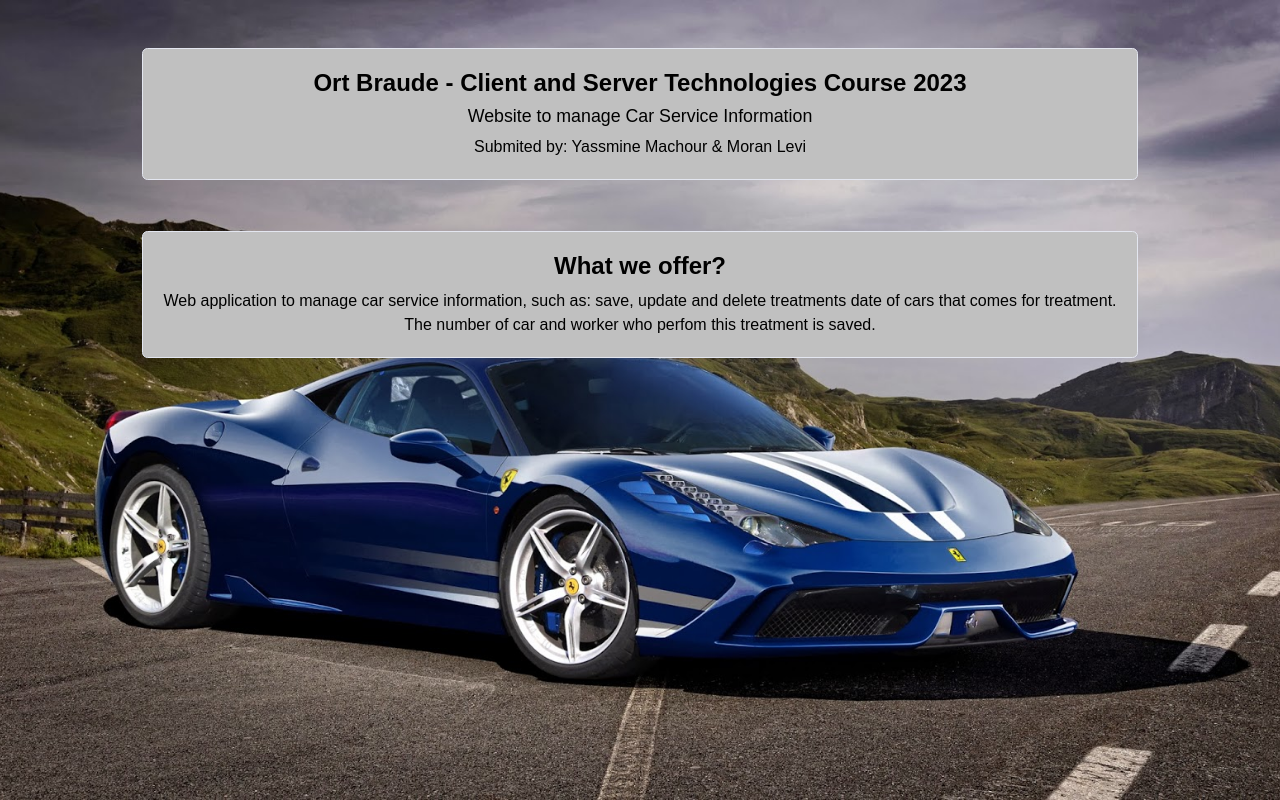
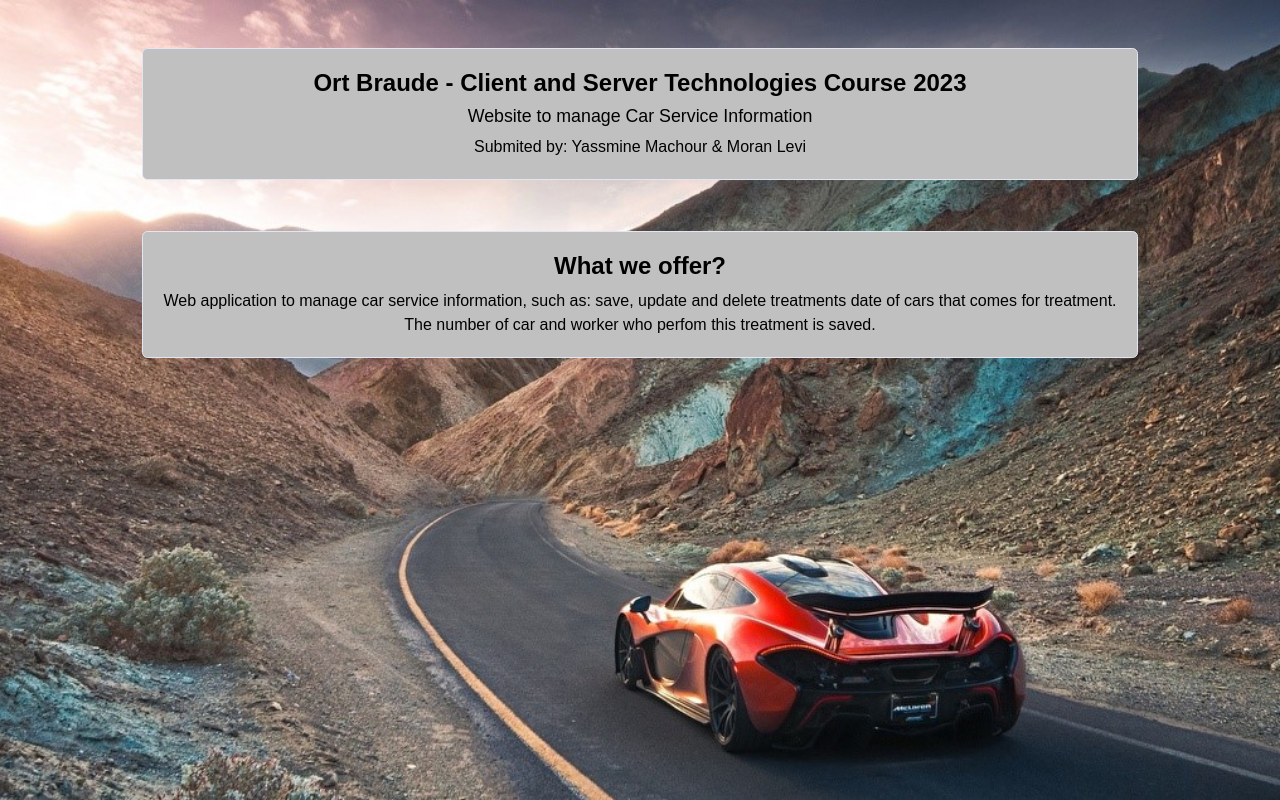
Before and after one commit to MoranLevi/Final-task-client-server-course-car-service-info, a React (Create React App) app in the folder client/: page /#/aboutUs in a window 1280 px wide. Built offline with nearby package versions, Linux system fonts and the light colour scheme.

Commit message:
update about us image

```diff
--- a/client/src/components/AboutUs/AboutUs.css
+++ b/client/src/components/AboutUs/AboutUs.css
@@ -1,5 +1,5 @@
 .aboutUs-backgroundimg {
-    background-image: url(../../images/home-background.png);
+    background-image: url(../../images/about-us-background.png);
     background-size: cover;
     background-position: center;
     background-repeat: no-repeat;
```
Also changed, not shown: client/src/images/about-us-background.png (added), 6 other files (tests, documents, lock files or other folders).
